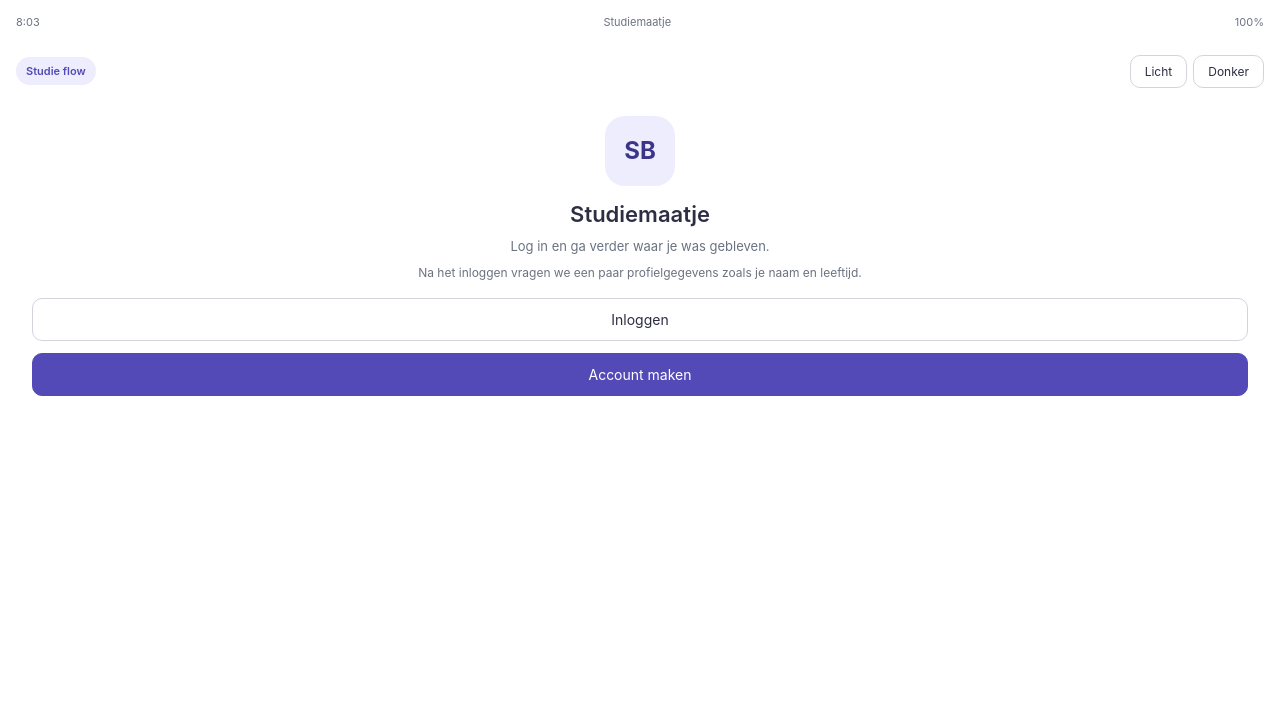
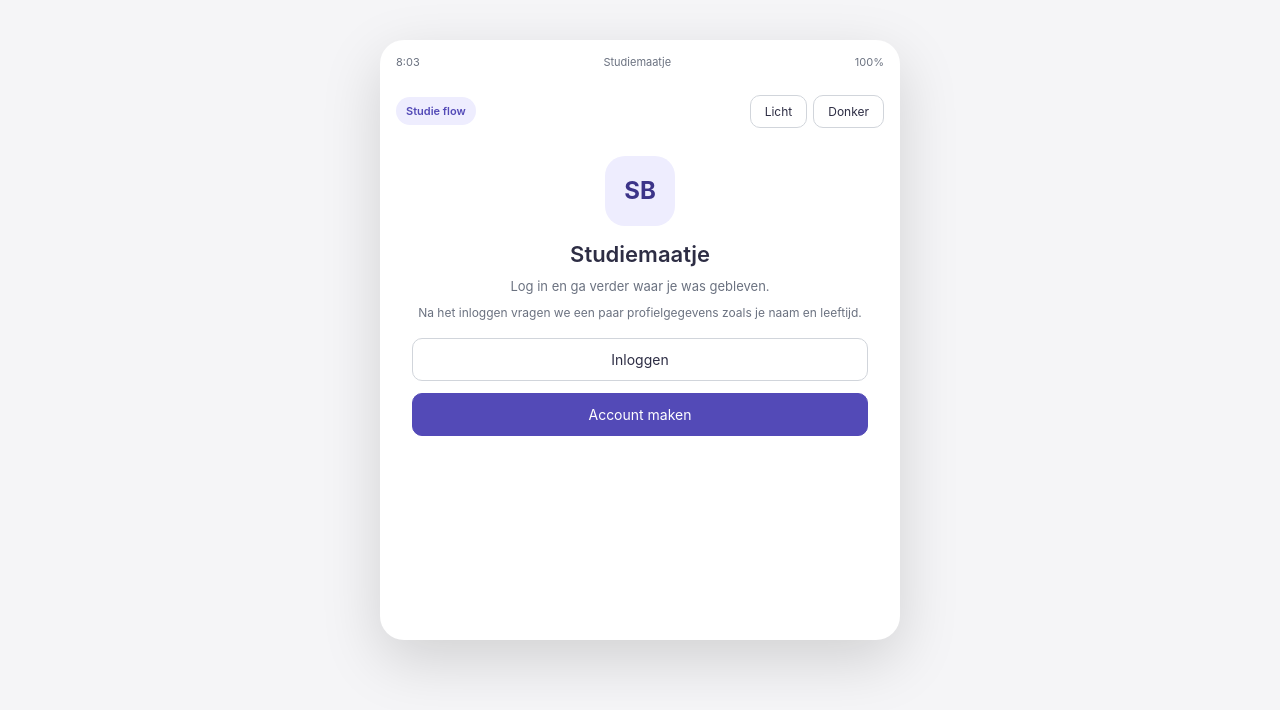
Before and after one commit to NoahV050/StudyBuddy, a plain HTML site: page index.html in a window 1280 px wide. Drawn offline with nearby package versions, Linux system fonts and the light colour scheme.

Commit message:
Forgot this

```diff
--- a/css/styles.css
+++ b/css/styles.css
@@ -20,41 +20,142 @@
   --color-border-tertiary:#4B5563;
   --purple-light:#26215C;
 }
-body{font-family:-apple-system,BlinkMacSystemFont,'Segoe UI',Roboto,sans-serif;font-size:15px;color:var(--color-text-primary);line-height:1.5;background:var(--color-background-secondary)}
-#phone{width:100%;min-height:100vh;background:var(--color-background-primary)}
-.status-bar{padding:14px 16px 8px;display:flex;justify-content:space-between;font-size:11px;color:var(--color-text-secondary)}
-.screen{flex:1;overflow-y:auto;padding:0}
+html,body{height:100%;min-height:100vh}
+body{
+  font-family:-apple-system,BlinkMacSystemFont,'Segoe UI',Roboto,sans-serif;
+  font-size:15px;
+  color:var(--color-text-primary);
+  line-height:1.5;
+  background:var(--color-background-secondary);
+  display:flex;
+  justify-content:center;
+  align-items:flex-start;
+  padding:20px;
+}
+@media(max-width:500px){
+  body{padding:0;align-items:stretch}
+}
+#phone{
+  width:100%;
+  max-width:480px;
+  min-height:100vh;
+  background:var(--color-background-primary);
+  border-radius:20px;
+  box-shadow:0 10px 40px rgba(0,0,0,.1);
+  display:flex;
+  flex-direction:column;
+  overflow:hidden;
+}
+@media(max-width:500px){
+  #phone{
+    max-width:100%;
+    min-height:100vh;
+    border-radius:0;
+    box-shadow:none;
+  }
+}
+.status-bar{
+  padding:14px 16px 8px;
+  display:flex;
+  justify-content:space-between;
+  font-size:11px;
+  color:var(--color-text-secondary);
+}
+.screen{
+  flex:1;
+  overflow-y:auto;
+  padding:0;
+}
 .screen::-webkit-scrollbar{width:0}
-.tab-bar{display:flex;border-top:0.5px solid var(--color-border-tertiary);background:var(--color-background-primary);padding:8px 4px}
-.tab-item{flex:1;display:flex;flex-direction:column;align-items:center;gap:4px;cursor:pointer;padding:4px 0}
+.tab-bar{
+  display:flex;
+  border-top:0.5px solid var(--color-border-tertiary);
+  background:var(--color-background-primary);
+  padding:8px 4px;
+  margin-top:auto;
+}
+.tab-item{
+  flex:1;
+  display:flex;
+  flex-direction:column;
+  align-items:center;
+  gap:4px;
+  cursor:pointer;
+  padding:4px 0;
+}
 .tab-item.active .tab-icon{color:var(--purple);background:var(--purple-light)}
 .tab-item.active .tab-label{color:var(--purple);font-weight:500}
-.tab-icon{width:32px;height:32px;border-radius:10px;display:flex;align-items:center;justify-content:center;color:var(--color-text-secondary)}
+.tab-icon{
+  width:32px;
+  height:32px;
+  border-radius:10px;
+  display:flex;
+  align-items:center;
+  justify-content:center;
+  color:var(--color-text-secondary);
+}
 .tab-icon svg{width:18px;height:18px;fill:currentColor}
 .tab-label{font-size:10px;color:var(--color-text-secondary)}
-.page{display:none;flex:1;flex-direction:column;padding:16px}
+.page{
+  display:none;
+  flex:1;
+  flex-direction:column;
+  padding:16px;
+}
 .page.active{display:flex}
 .page-title{font-size:20px;font-weight:600;margin-bottom:4px}
 .page-sub{font-size:13px;color:var(--color-text-secondary);margin-bottom:14px}
-.card{background:var(--color-background-primary);border:0.5px solid var(--color-border-tertiary);border-radius:12px;padding:14px}
+.card{
+  background:var(--color-background-primary);
+  border:0.5px solid var(--color-border-tertiary);
+  border-radius:12px;
+  padding:14px;
+}
 .card+.card{margin-top:10px}
-.metric-row{display:grid;grid-template-columns:1fr 1fr;gap:8px;margin-bottom:10px}
-.metric-box{background:var(--color-background-secondary);border-radius:8px;padding:10px 12px}
+.metric-row{
+  display:grid;
+  grid-template-columns:1fr 1fr;
+  gap:8px;
+  margin-bottom:10px;
+}
+.metric-box{
+  background:var(--color-background-secondary);
+  border-radius:8px;
+  padding:10px 12px;
+}
 .metric-label{font-size:11px;color:var(--color-text-secondary)}
 .metric-val{font-size:20px;font-weight:600;margin-top:2px}
-.pill{display:inline-block;font-size:11px;padding:2px 8px;border-radius:20px;font-weight:500}
+.pill{
+  display:inline-block;
+  font-size:11px;
+  padding:2px 8px;
+  border-radius:20px;
+  font-weight:500;
+}
 .pill-purple{background:var(--purple-light);color:var(--purple-dark)}
 .pill-teal{background:var(--teal-light);color:var(--teal)}
 .pill-amber{background:var(--amber-light);color:var(--amber)}
 .pill-coral{background:var(--coral-light);color:var(--coral)}
-.btn{display:inline-flex;align-items:center;justify-content:center;gap:6px;padding:12px 18px;border-radius:10px;border:0.5px solid var(--color-border-secondary);background:transparent;color:var(--color-text-primary);font-size:14px;cursor:pointer;font-family:inherit}
+.btn{
+  display:inline-flex;
+  align-items:center;
+  justify-content:center;
+  gap:6px;
+  padding:12px 18px;
+  border-radius:10px;
+  border:0.5px solid var(--color-border-secondary);
+  background:transparent;
+  color:var(--color-text-primary);
+  font-size:14px;
+  cursor:pointer;
+  font-family:inherit;
+}
 .btn:hover{background:var(--color-background-secondary)}
 .btn-primary{background:var(--purple);color:#fff;border-color:var(--purple)}
 .btn-full{width:100%}
 .btn-sm{padding:8px 14px;font-size:12px}
 .theme-btn.active-theme{background:var(--purple);color:#fff;border-color:var(--purple)}
-select{color:var(--color-text-primary)}
-input,select,textarea{color:var(--color-text-primary)}
+select,input,textarea{color:var(--color-text-primary)}
 .timer-ring{position:relative;width:180px;height:180px;margin:0 auto 16px}
 .timer-ring svg{transform:rotate(-90deg)}
 .timer-ring-bg{fill:none;stroke:var(--color-border-tertiary);stroke-width:8}
@@ -120,6 +221,13 @@ input,select,textarea{color:var(--color-text-primary)}
 @keyframes dot-pulse{0%,80%,100%{opacity:.3;transform:scale(.8)}40%{opacity:1;transform:scale(1)}}
 .sec-hdr{font-size:11px;font-weight:600;color:var(--color-text-secondary);text-transform:uppercase;letter-spacing:.5px;margin-bottom:8px}
 
+@media(min-width:768px){
+  body{padding:40px}
+  #phone{max-width:500px;min-height:600px;border-radius:24px;box-shadow:0 20px 60px rgba(0,0,0,.15)}
+}
+@media(min-width:1024px){
+  #phone{max-width:520px}
+}
 @media(prefers-color-scheme:dark){
   :root:not([data-theme]){--color-background-primary:#111827;--color-background-secondary:#1F2937;--color-text-primary:#E5E7EB;--color-text-secondary:#9CA3AF;--color-border-secondary:#374151;--color-border-tertiary:#4B5563;--purple-light:#26215C}
   .pill-purple{background:#26215C;color:#AFA9EC}
```
